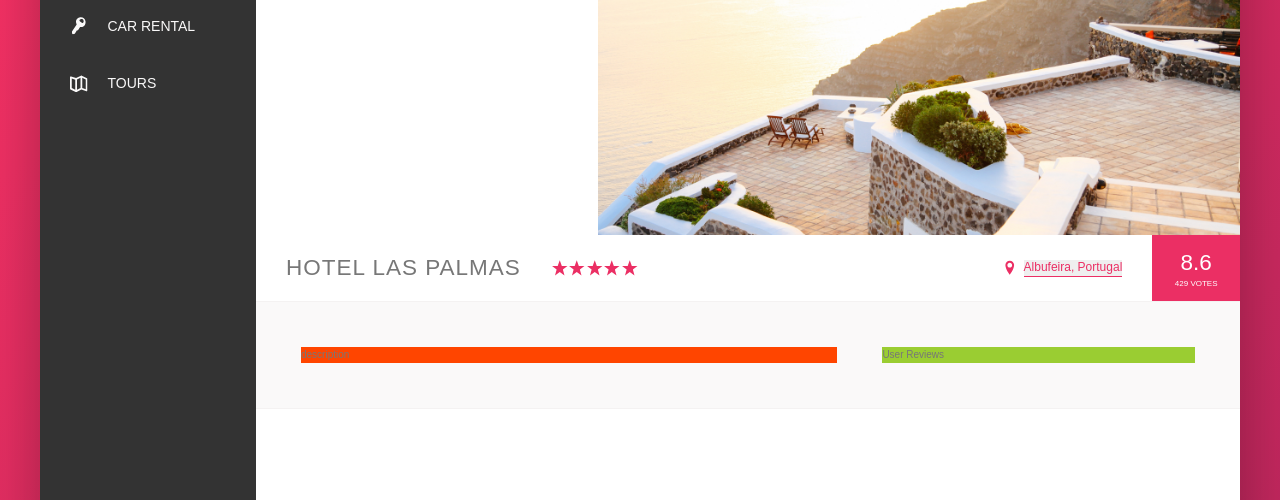
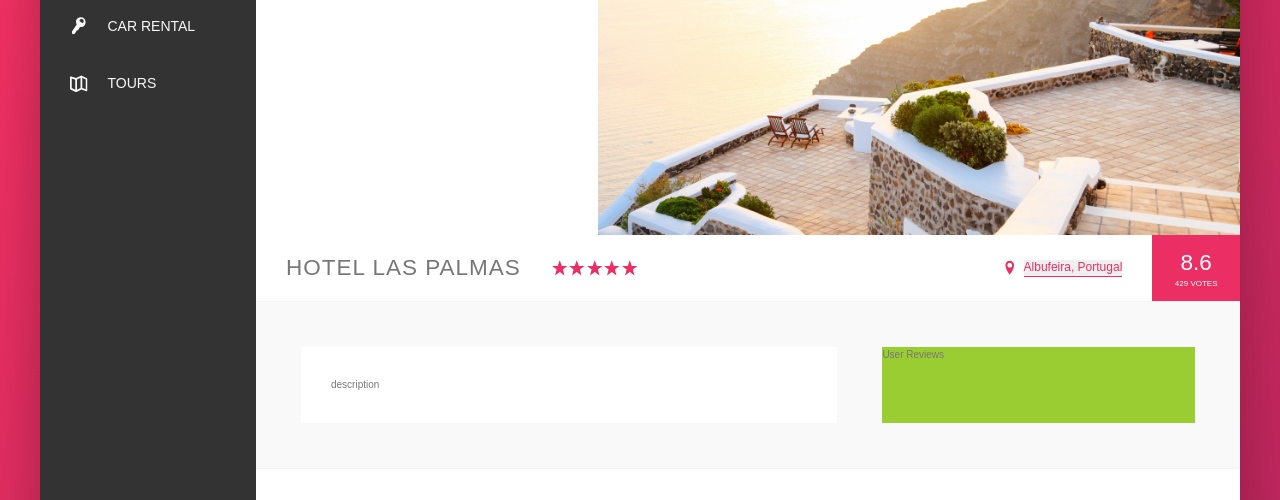
Before and after one commit to KSamra/css-practice-2, a website: page index.html in a window 1280 px wide. Shown: the part 300-800 px from the top of the page. Drawn offline with Linux system fonts and the light colour scheme.

Commit message:
added base styling to hotel detail sections. Now going to add their markup

```diff
--- a/sass/_base.scss
+++ b/sass/_base.scss
@@ -33,6 +33,7 @@ Grey dark 3: #999
  --color-grey-dark-3: #999;
 
  --shadow-dark: 0 2rem 6rem rgba(0,0,0,.3);
+ --shadow-light: 0 2rem 5rem rbga(0,0,0,.06);
 }
 
 *{
--- a/sass/_layout.scss
+++ b/sass/_layout.scss
@@ -51,7 +51,9 @@
 }
 
 .description {
-  background-color: orangered;
+  background-color: #fff;
+  box-shadow: 0 2rem 5rem rbga(0,0,0,.06);
+  padding: 3rem;
   flex: 0 0 60%;
   margin-right: 4.5rem;
 }
```
Also changed, not shown: css/style.css.
